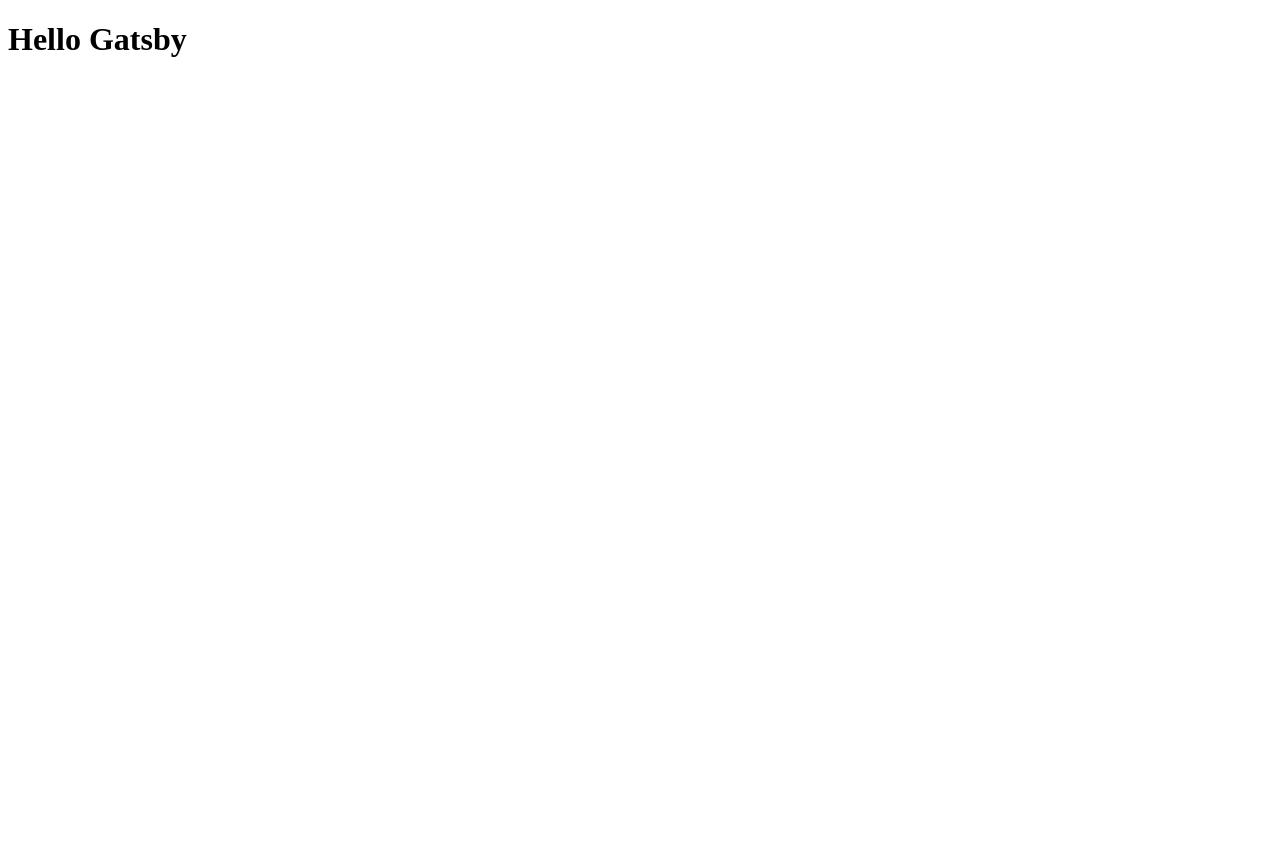
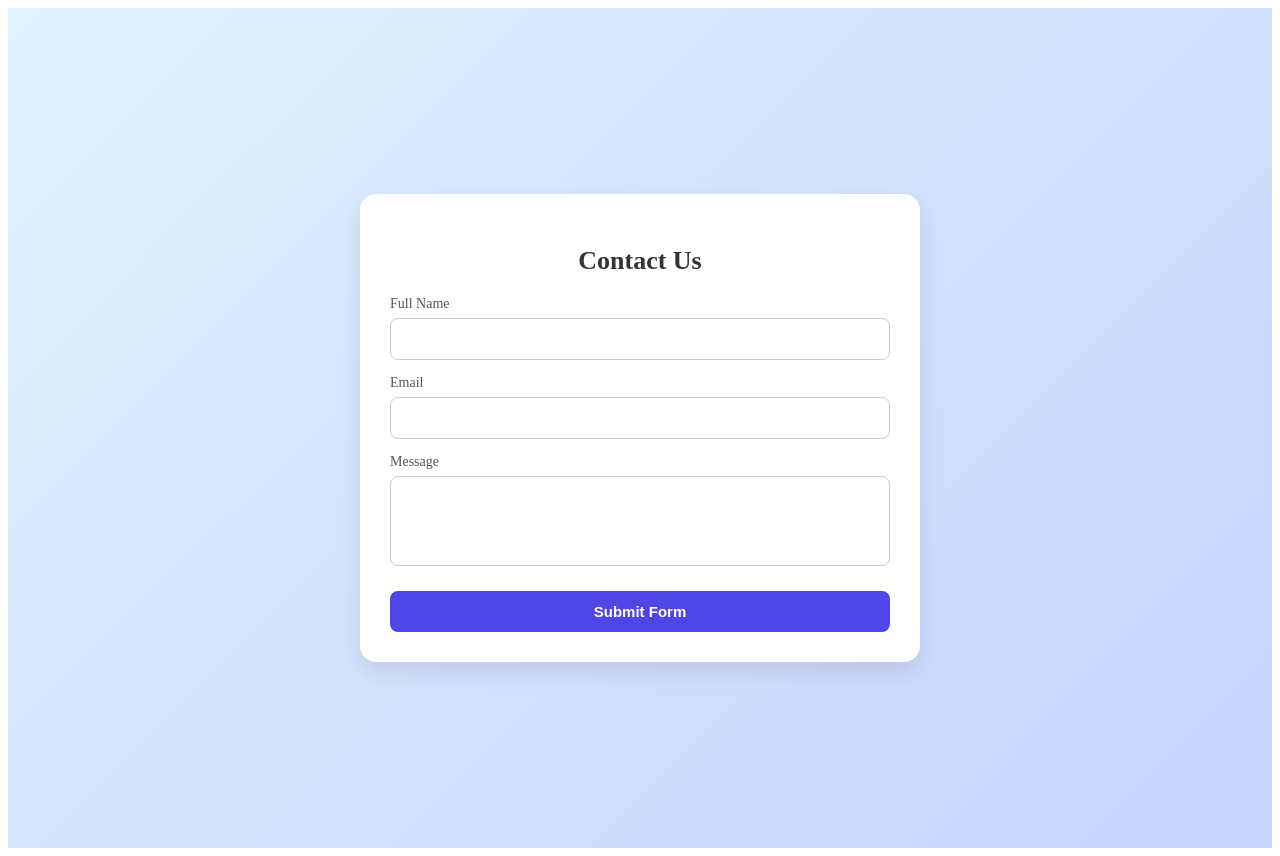
Before and after one commit to harshad-dev-work/gatsby-test-app, a Gatsby site: page / in a window 1280 px wide. Before the commit the page ends 800 px from the top, so only its background shows below. Built offline with nearby package versions, Linux system fonts and the light colour scheme; Gatsby itself is replaced by a stand-in of ours.

Commit message:
web3 forms testing

```diff
--- /dev/null
+++ b/src/components/ContactForm.tsx
@@ -0,0 +1,131 @@
+import React, { useState } from "react";
+
+export default function ContactForm() {
+    const [result, setResult] = useState("");
+
+    const onSubmit = async (event: any) => {
+        event.preventDefault();
+        setResult("Sending...");
+        const formData = new FormData(event.target);
+        formData.append("access_key", "03ae6d16-xxxx-xxxx-xxxx-xxxxxxx");
+
+        const response = await fetch("https://api.web3forms.com/submit", {
+            method: "POST",
+            body: formData,
+        });
+
+        const data = await response.json();
+        if (data.success) {
+            setResult("Form Submitted Successfully ✅");
+            event.target.reset();
+        } else {
+            setResult("Something went wrong ❌");
+        }
+    };
+
+    const styles: any = {
+        container: {
+            minHeight: "100vh",
+            display: "flex",
+            justifyContent: "center",
+            alignItems: "center",
+            background: "linear-gradient(135deg, #e0f2fe, #c7d2fe)",
+            padding: "20px",
+        },
+        card: {
+            width: "100%",
+            maxWidth: "500px",
+            background: "#ffffff",
+            padding: "30px",
+            borderRadius: "16px",
+            boxShadow: "0 10px 25px rgba(0,0,0,0.1)",
+        },
+        heading: {
+            textAlign: "center",
+            marginBottom: "20px",
+            fontSize: "26px",
+            fontWeight: "bold",
+            color: "#333",
+        },
+        inputGroup: {
+            marginBottom: "15px",
+            display: "flex",
+            flexDirection: "column",
+        },
+        label: {
+            marginBottom: "6px",
+            fontSize: "14px",
+            fontWeight: 500,
+            color: "#555",
+        },
+        input: {
+            padding: "12px",
+            borderRadius: "8px",
+            border: "1px solid #ccc",
+            fontSize: "14px",
+            outline: "none",
+        },
+        textarea: {
+            padding: "12px",
+            borderRadius: "8px",
+            border: "1px solid #ccc",
+            fontSize: "14px",
+            resize: "none",
+            outline: "none",
+        },
+        button: {
+            width: "100%",
+            padding: "12px",
+            backgroundColor: "#4f46e5",
+            color: "#fff",
+            border: "none",
+            borderRadius: "8px",
+            fontWeight: "bold",
+            cursor: "pointer",
+            fontSize: "15px",
+            marginTop: "10px",
+        },
+        result: {
+            marginTop: "15px",
+            textAlign: "center",
+            fontSize: "14px",
+            color: "#444",
+        },
+    };
+
+    return (
+        <div style={styles.container}>
+            <div style={styles.card}>
+                <h2 style={styles.heading}>Contact Us</h2>
+
+                <form onSubmit={onSubmit}>
+                    <div style={styles.inputGroup}>
+                        <label style={styles.label}>Full Name</label>
+                        <input type="text" name="name" required style={styles.input} />
+                    </div>
+
+                    <div style={styles.inputGroup}>
+                        <label style={styles.label}>Email</label>
+                        <input type="email" name="email" required style={styles.input} />
+                    </div>
+
+                    <div style={styles.inputGroup}>
+                        <label style={styles.label}>Message</label>
+                        <textarea
+                            name="message"
+                            rows={4}
+                            required
+                            style={styles.textarea}
+                        ></textarea>
+                    </div>
+
+                    <button type="submit" style={styles.button}>
+                        Submit Form
+                    </button>
+
+                    {result && <div style={styles.result}>{result}</div>}
+                </form>
+            </div>
+        </div>
+    );
+}
--- a/src/pages/index.tsx
+++ b/src/pages/index.tsx
@@ -205,7 +205,15 @@
 
 // src/pages/index.tsx
 import * as React from "react"
+import ContactForm from "../components/ContactForm"
 
 export default function Home() {
-  return <h1>Hello Gatsby</h1>
+  return(
+
+    // <h1>Hello Gatsby</h1>
+    <div className="container">
+       <ContactForm/>
+    </div>
+  )
+
 }
```
